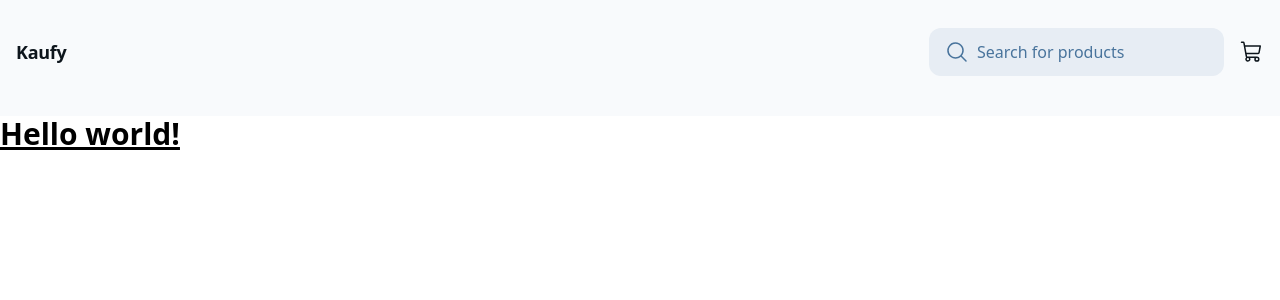
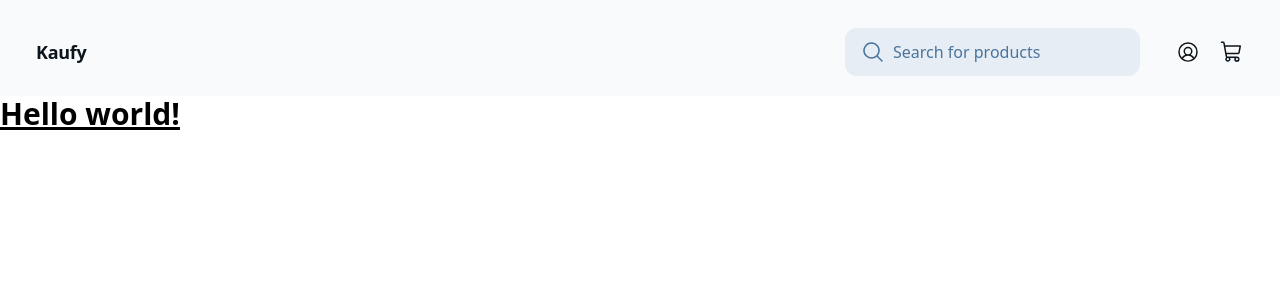
Before and after one commit to AleandroPresta/kaufy, an Angular app: page / in a window 1280 px wide. Shown: the top 300 px of the page. Built offline with nearby package versions, Linux system fonts and the light colour scheme.

Commit message:
Scaffolding search

```diff
--- a/package.json
+++ b/package.json
@@ -34,6 +34,7 @@
         "@angular-devkit/build-angular": "^19.2.13",
         "@angular/cli": "^19.2.13",
         "@angular/compiler-cli": "^19.2.0",
+        "@spartan-ng/cli": "^0.0.1-alpha.465",
         "@types/express": "^4.17.17",
         "@types/jasmine": "~5.1.0",
         "@types/node": "^18.18.0",
--- a/src/app/components/nav/icon-group/icon-group.component.html
+++ b/src/app/components/nav/icon-group/icon-group.component.html
@@ -1,5 +1,27 @@
-<div class="flex items-center justify-end">
+<div class="flex gap-5 items-center justify-end">
     <app-search-bar class="hidden sm:block"></app-search-bar>
+    <button
+        class="flex max-w-[480px] cursor-pointer items-center justify-center overflow-hidden rounded-full h-12 bg-transparent text-[#101518] gap-2 text-base font-bold leading-normal tracking-[0.015em] min-w-0 p-0"
+    >
+        <div
+            class="text-[#101518]"
+            data-icon="UserCircle"
+            data-size="24px"
+            data-weight="regular"
+        >
+            <svg
+                xmlns="http://www.w3.org/2000/svg"
+                width="24px"
+                height="24px"
+                fill="currentColor"
+                viewBox="0 0 256 256"
+            >
+                <path
+                    d="M128,24A104,104,0,1,0,232,128,104.11,104.11,0,0,0,128,24ZM74.08,197.5a64,64,0,0,1,107.84,0,87.83,87.83,0,0,1-107.84,0ZM96,120a32,32,0,1,1,32,32A32,32,0,0,1,96,120Zm97.76,66.41a79.66,79.66,0,0,0-36.06-28.75,48,48,0,1,0-59.4,0,79.66,79.66,0,0,0-36.06,28.75,88,88,0,1,1,131.52,0Z"
+                ></path>
+            </svg>
+        </div>
+    </button>
     <button
         class="flex max-w-[480px] cursor-pointer items-center justify-center overflow-hidden rounded-full h-12 bg-transparent text-[#0d151c] gap-2 text-base font-bold leading-normal tracking-[0.015em] min-w-0 p-0"
     >
--- a/src/app/components/nav/nav.component.html
+++ b/src/app/components/nav/nav.component.html
@@ -1,5 +1,4 @@
-<div class="bg-slate-50">
-    <div>
+<div class="bg-slate-50 md:px-5">
     <div class="flex items-center bg-slate-50 p-4 pb-2 justify-between">
         <h2
             class="text-[#0d151c] text-lg font-bold leading-tight tracking-[-0.015em] flex-0 text-center"
@@ -10,5 +9,3 @@
     </div>
     <app-search-bar class="sm:hidden"></app-search-bar>
 </div>
-    <div><div class="h-5 bg-slate-50"></div></div>
-</div>
--- a/src/app/components/search-bar/search-bar.component.html
+++ b/src/app/components/search-bar/search-bar.component.html
@@ -2,7 +2,8 @@
     <label class="flex flex-col min-w-40 h-12 w-full">
         <div class="flex w-full flex-1 items-stretch rounded-xl h-full">
             <div
-                class="text-[#49749c] flex border-none bg-[#e7edf4] items-center justify-center pl-4 rounded-l-xl border-r-0"
+                (click)="search()"
+                class="text-[#49749c] flex border-none bg-[#e7edf4] items-center justify-center pl-4 rounded-l-xl border-r-0 hover:cursor-pointer"
                 data-icon="MagnifyingGlass"
                 data-size="24px"
                 data-weight="regular"
@@ -20,6 +21,8 @@
                 </svg>
             </div>
             <input
+                id="searchInput"
+                (keyup.enter)="search()"
                 placeholder="Search for products"
                 class="form-input flex w-full min-w-0 flex-1 resize-none overflow-hidden rounded-xl text-[#0d151c] focus:outline-0 focus:ring-0 border-none bg-[#e7edf4] focus:border-none h-full placeholder:text-[#49749c] px-4 rounded-l-none border-l-0 pl-2 text-base font-normal leading-normal"
                 value=""
--- a/src/app/components/search-bar/search-bar.component.ts
+++ b/src/app/components/search-bar/search-bar.component.ts
@@ -1,11 +1,30 @@
-import { Component } from '@angular/core';
+import { Component, Output, EventEmitter } from '@angular/core';
 
 @Component({
-  selector: 'app-search-bar',
-  imports: [],
-  templateUrl: './search-bar.component.html',
-  styleUrl: './search-bar.component.css'
+    selector: 'app-search-bar',
+    imports: [],
+    templateUrl: './search-bar.component.html',
+    styleUrl: './search-bar.component.css',
 })
 export class SearchBarComponent {
+    @Output() searchQuery: EventEmitter<string> = new EventEmitter<string>();
 
+    search(): void {
+        const query = (
+            document.getElementById('searchInput') as HTMLInputElement
+        ).value;
+        if (query) {
+            console.log('Search query:', query);
+            this.searchQuery.emit(query);
+            // Clear the input field after emitting the event
+            (document.getElementById('searchInput') as HTMLInputElement).value =
+                '';
+        } else {
+            this.invalidQuery();
+        }
+    }
+
+    invalidQuery(): void {
+        console.log('Invalid search query');
+    }
 }
```
Also changed, not shown: 1 other file (tests, documents, lock files or other folders). Lines whose indentation alone changed are shown as unchanged.
